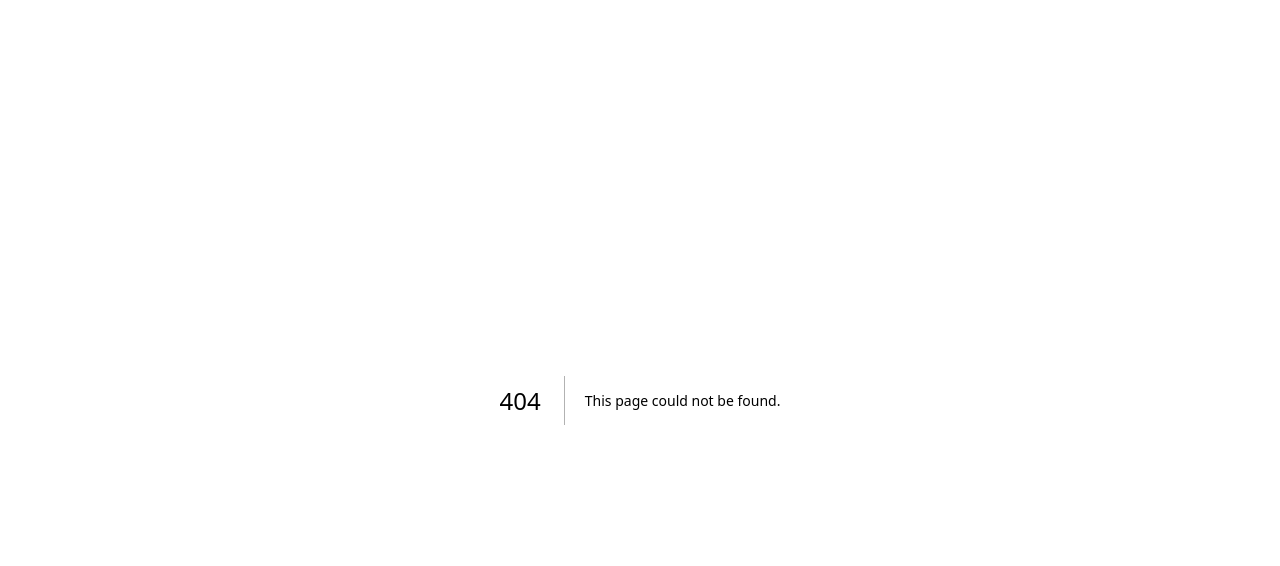
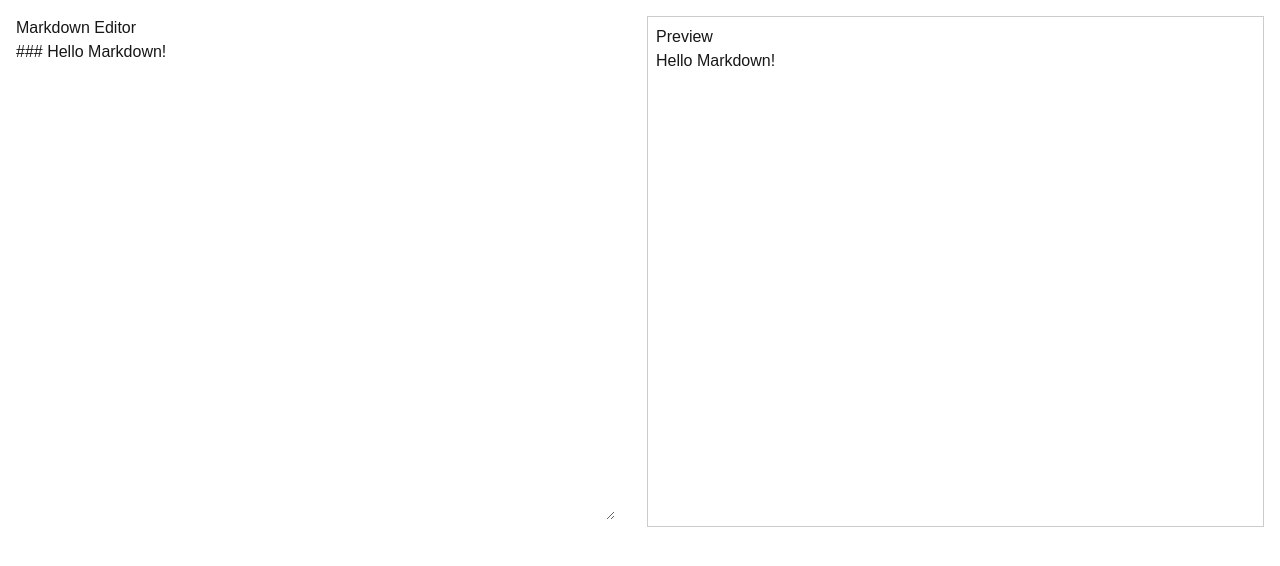
Before and after one commit to hiderits8/instantmd, a Next.js app: page /editor in a window 1280 px wide. Before the commit this address had no page. Shown: the top 566 px of the page. Built offline with nearby package versions, Linux system fonts and the light colour scheme.

Commit message:
create-first-editor-page

```diff
--- /dev/null
+++ b/app/editor/page.tsx
@@ -0,0 +1,32 @@
+"use client";
+import React, { useState } from "react";
+import ReactMarkdown from "react-markdown";
+import remarkGfm from "remark-gfm";
+
+export default function EditorPage() {
+  // 入力テキストを保持するステート
+  const [text, setText] = useState<string>("### Hello Markdown!");
+
+  return (
+    <div style={{ display: "flex", gap: "2rem", padding: "1rem" }}>
+      {/* 入力用テキストエリア */}
+      <div style={{ flex: 1 }}>
+        <h2>Markdown Editor</h2>
+        <textarea
+          value={text}
+          onChange={(e) => setText(e.target.value)}
+          rows={20}
+          style={{ width: "100%", fontFamily: "inherit" }}
+        />
+      </div>
+
+      {/* リアルタイムプレビュー */}
+      <div style={{ flex: 1, border: "1px solid #ccc", padding: "0.5rem" }}>
+        <h2>Preview</h2>
+        <ReactMarkdown remarkPlugins={[remarkGfm]}>
+          {text}
+        </ReactMarkdown>
+      </div>
+    </div>
+  );
+}
```
